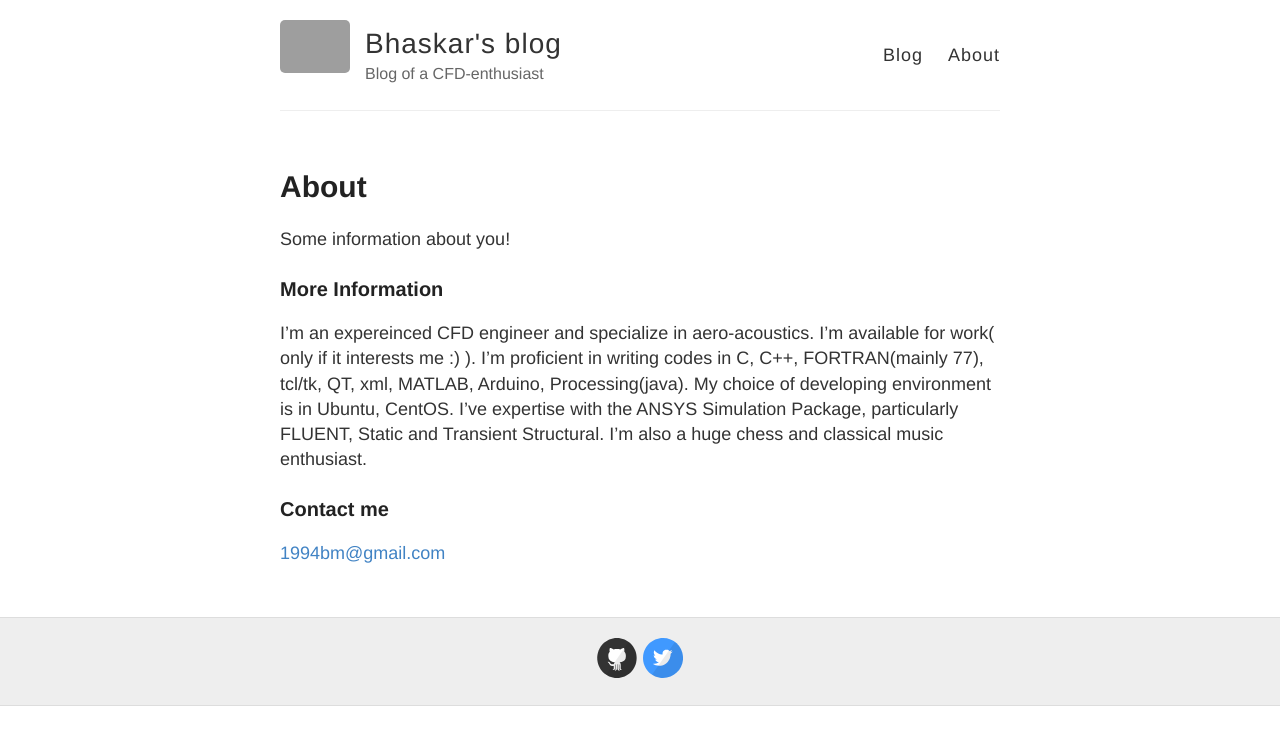
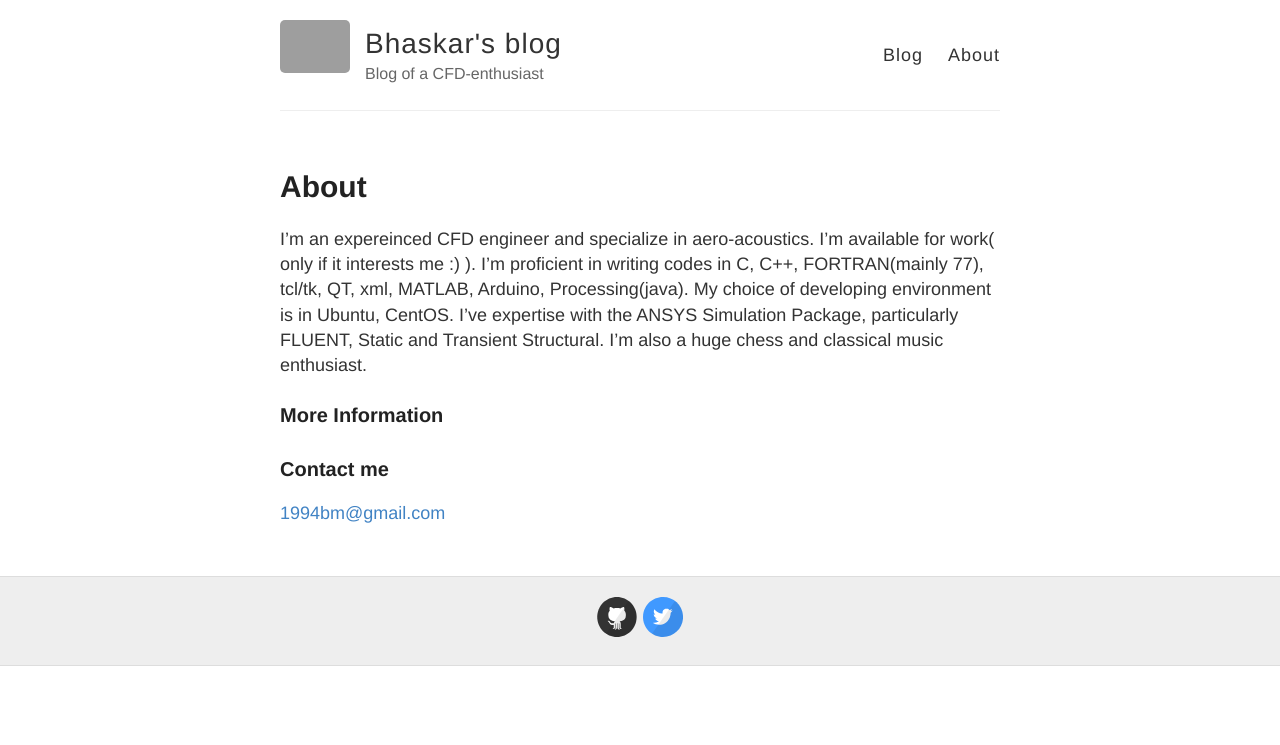
Before and after one commit to Bhaskar1994/Bhaskar1994.github.io, a Jekyll site: the page built from about.md, in a window 1280 px wide. Shown: the top 745 px of the page. Built offline with Jekyll 4.4.1, drawn with Linux system fonts in a browser that asks for light colours; grey boxes are pictures that could not be loaded.

Commit message:
Update about.md

```diff
--- a/about.md
+++ b/about.md
@@ -4,11 +4,11 @@ title: About
 permalink: /about/
 ---
 
-Some information about you!
+I'm an expereinced CFD engineer and specialize in aero-acoustics. I'm available for work( only if it interests me :) ). I'm proficient in writing codes in C, C++, FORTRAN(mainly 77), tcl/tk, QT, xml, MATLAB, Arduino, Processing(java). My choice of developing environment is in Ubuntu, CentOS. I've expertise with the ANSYS Simulation Package, particularly FLUENT, Static and Transient Structural. I'm also a huge chess and classical music enthusiast.
+
 
 ### More Information
 
-I'm an expereinced CFD engineer and specialize in aero-acoustics. I'm available for work( only if it interests me :) ). I'm proficient in writing codes in C, C++, FORTRAN(mainly 77), tcl/tk, QT, xml, MATLAB, Arduino, Processing(java). My choice of developing environment is in Ubuntu, CentOS. I've expertise with the ANSYS Simulation Package, particularly FLUENT, Static and Transient Structural. I'm also a huge chess and classical music enthusiast.
 
 ### Contact me
 
```
